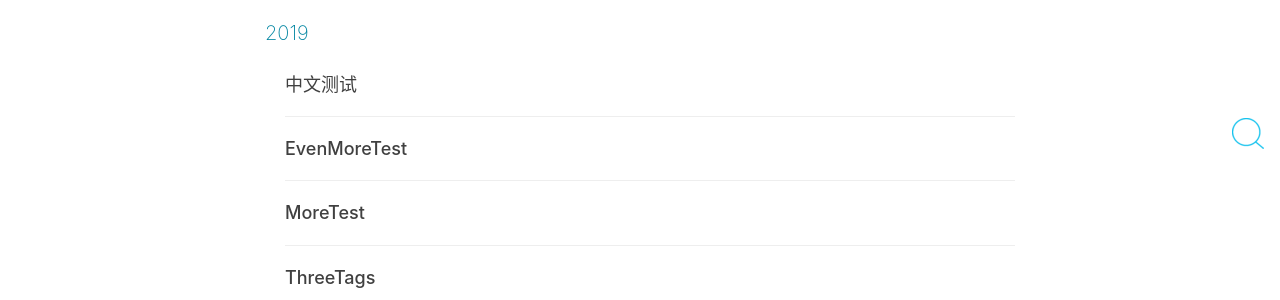
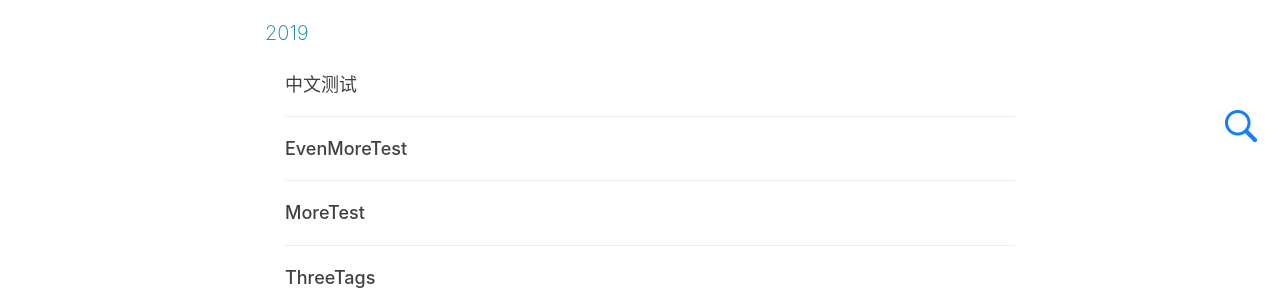
Before and after one commit to Meyer99/Meyer99.github.io, a Jekyll site: the page built from archive.html, in a window 1280 px wide. Shown: the part 731-1031 px from the top of the page. Built offline with Jekyll 4.4.1, drawn with Linux system fonts in a browser that asks for light colours; nearby versions of some CDN libraries; comment, search, counter and statistics services are not loaded.

Commit message:
add search module

```diff
--- a/_includes/footer.html
+++ b/_includes/footer.html
@@ -21,9 +21,15 @@
     </div>
 </footer>
 
+<!--jQuery -->
+<script src="//cdn.bootcss.com/jquery/2.2.2/jquery.min.js"></script>
+
+<!-- Bootstrap Core JavaScript -->
+<script src="//cdn.bootcss.com/bootstrap/3.3.6/js/bootstrap.min.js"></script>
+
 <div class="cb-search-tool" style="position: fixed; top: 0px ; bottom: 0px; left: 0px; right:  0px;
       opacity: 0.95; background-color: #111111; z-index: 9999; display: none;">
-    <input type="text" class="form-control cb-search-content" id="cb-search-content" style="position: fixed; top: 60px" placeholder="Title Date Tag" >
+    <input type="text" class="form-control cb-search-content" id="cb-search-content" style="position: fixed; top: 60px" placeholder="Search for title or tag" >
 
     <div style="position: fixed; top: 16px; right: 16px;">
         <img src="/search/img/cb-close.png"  id="cb-close-btn"/>
@@ -31,28 +37,20 @@
 </div>
 
 <div style="position: fixed; right: 16px; bottom: 20px;">
-    <img src="/search/img/cb-search.png"  id="cb-search-btn"  title="双击ctrl试一下"/>
+    <img src="/search/img/cb-search.png"  id="cb-search-btn"  title="Double Click Ctrl"/>
 </div>
 
-<!-- 为引入的JQuery 和Bootstrap-->
-<!--jQuery -->
-<script src="//cdn.bootcss.com/jquery/2.2.2/jquery.min.js"></script>
-
-<!-- Bootstrap Core JavaScript -->
-<script src="//cdn.bootcss.com/bootstrap/3.3.6/js/bootstrap.min.js"></script>
-<!-- 引入结束 -->
-
 <link rel="stylesheet" href="{{ "/search/css/cb-search.css" | prepend: site.baseurl }}">
-
 <script src="{{ "/search/js/bootstrap3-typeahead.min.js" | prepend: site.baseurl }}"></script>
 <script src="{{ "/search/js/cb-search.js" | prepend: site.baseurl }}"></script>
 
+
 <!-- jQuery -->
-<script src="{{ "/js/jquery.min.js " | prepend: site.baseurl }}"></script>
+<!-- <script src="{{ "/js/jquery.min.js " | prepend: site.baseurl }}"></script> -->
 
 <!-- Bootstrap Core JavaScript -->
 <!-- Currently, only navbar scroll-down effect at desktop still depends on this -->
-<script src="{{ "/js/bootstrap.min.js " | prepend: site.baseurl }}"></script>
+<!-- <script src="{{ "/js/bootstrap.min.js " | prepend: site.baseurl }}"></script> -->
 
 <!-- Custom Theme JavaScript -->
 <script src="{{ "/js/hux-blog.min.js " | prepend: site.baseurl }}"></script>
```
Also changed, not shown: search/img/cb-close.png, search/img/cb-search.png.
